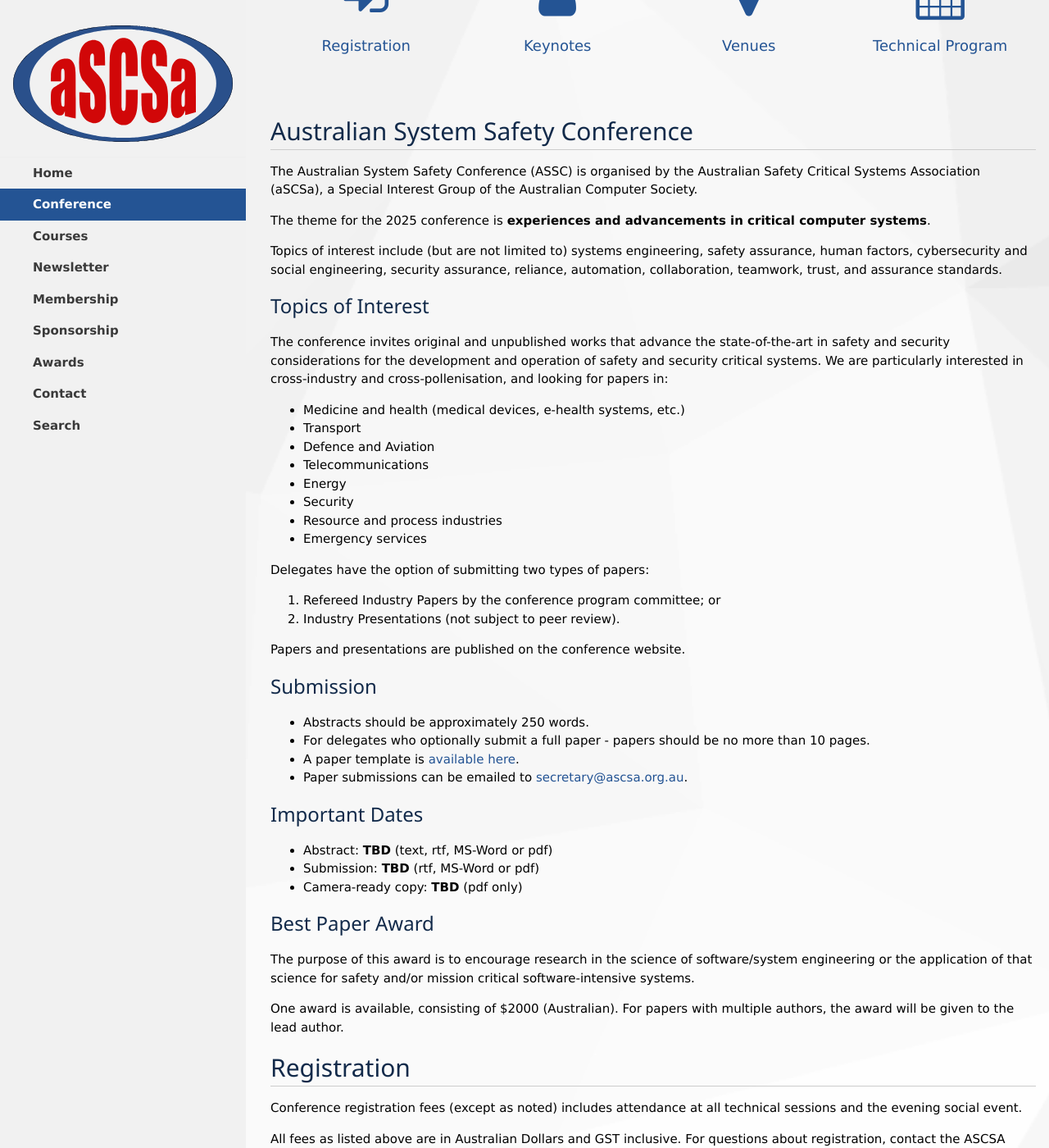
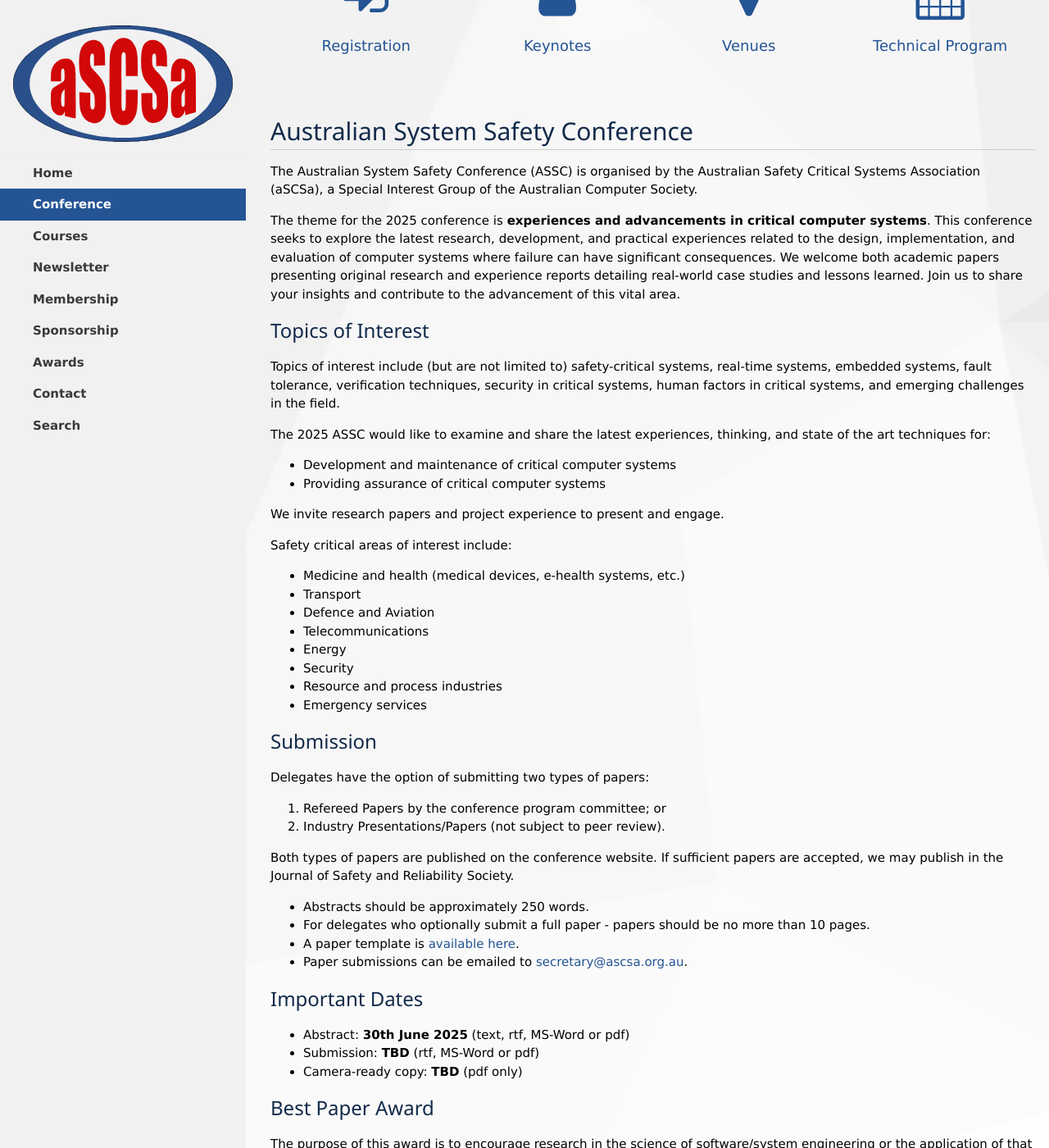
Before and after one commit to aus-safety-critical-systems-assoc/aus-safety-critical-systems-assoc.github.io, a Jekyll site: the page built from _conferences/2025.markdown, in a window 1280 px wide and 1400 px high, scrolled down 193 px. Shown: the whole window at 82% size. Built offline with Jekyll 4.4.1, drawn with Linux system fonts in a browser that asks for light colours.

Commit message:
Updates to align with draft call for papers.

```diff
--- a/_conferences/2025.markdown
+++ b/_conferences/2025.markdown
@@ -11,13 +11,19 @@
 
 The Australian System Safety Conference (ASSC) is organised by the Australian Safety Critical Systems Association (aSCSa), a Special Interest Group of the Australian Computer Society.
 
-The theme for the 2025 conference is **experiences and advancements in critical computer systems**.
-
-Topics of interest include (but are not limited to) systems engineering, safety assurance, human factors, cybersecurity and social engineering, security assurance, reliance, automation, collaboration, teamwork, trust, and assurance standards.
+The theme for the 2025 conference is **experiences and advancements in critical computer systems**. This conference seeks to explore the latest research, development, and practical experiences related to the design, implementation, and evaluation of computer systems where failure can have significant consequences. We welcome both academic papers presenting original research and experience reports detailing real-world case studies and lessons learned. Join us to share your insights and contribute to the advancement of this vital area.
 
 ### Topics of Interest
 
-The conference invites original and unpublished works that advance the state-of-the-art in safety and security considerations for the development and operation of safety and security critical systems. We are particularly interested in cross-industry and cross-pollenisation, and looking for papers in:
+Topics of interest include (but are not limited to) safety-critical systems, real-time systems, embedded systems, fault tolerance, verification techniques, security in critical systems, human factors in critical systems, and emerging challenges in the field.
+
+The 2025 ASSC would like to examine and share the latest experiences, thinking, and state of the art techniques for:
+- Development and maintenance of critical computer systems
+- Providing assurance of critical computer systems
+
+We invite research papers and project experience to present and engage.
+
+Safety critical areas of interest include:
 - Medicine and health (medical devices, e-health systems, etc.)
 - Transport
 - Defence and Aviation
@@ -27,20 +33,21 @@
 - Resource and process industries
 - Emergency services
 
+### Submission
+
 Delegates have the option of submitting two types of papers:
-1. Refereed Industry Papers by the conference program committee; or
-2. Industry Presentations (not subject to peer review).
+1. Refereed Papers by the conference program committee; or
+2. Industry Presentations/Papers (not subject to peer review).
 
-Papers and presentations are published on the conference website.
+Both types of papers are published on the conference website. If sufficient papers are accepted, we may publish in the Journal of Safety and Reliability Society.
 
-### Submission
 - Abstracts should be approximately 250 words.
 - For delegates who optionally submit a full paper - papers should be no more than 10 pages.
 - A paper template is [available here](/assets/docs/conferences/2025/ASSC%202025%20Template.rtf).
 - Paper submissions can be emailed to [secretary@ascsa.org.au](mailto:secretary@ascsa.org.au).
 
 ### Important Dates
-- Abstract: **TBD** (text, rtf, MS-Word or pdf)
+- Abstract: **30th June 2025** (text, rtf, MS-Word or pdf)
 - Submission: **TBD** (rtf, MS-Word or pdf)
 - Camera-ready copy: **TBD** (pdf only)
 
--- a/index.html
+++ b/index.html
@@ -11,7 +11,7 @@
 </div>
 <div class="w3-panel w3-border w3-pale-yellow w3-center">
   <h4><b>Call for Papers</b></h4>
-  <p>Abstract submissions for the <a href="{{ site.conferences[-1].url }}"><b>2025 Australian System Safety Conference</b></a> close on the <b>30th June 2024</b>.</p>
+  <p>Abstract submissions for the <a href="{{ site.conferences[-1].url }}"><b>2025 Australian System Safety Conference</b></a> close on the <b>30th June 2025</b>.</p>
   <p>This year's theme is <b>experiences and advancements in critical computer systems</b>.</p>
 </div>
 <div class="w3-panel w3-border w3-white w3-center">
```
